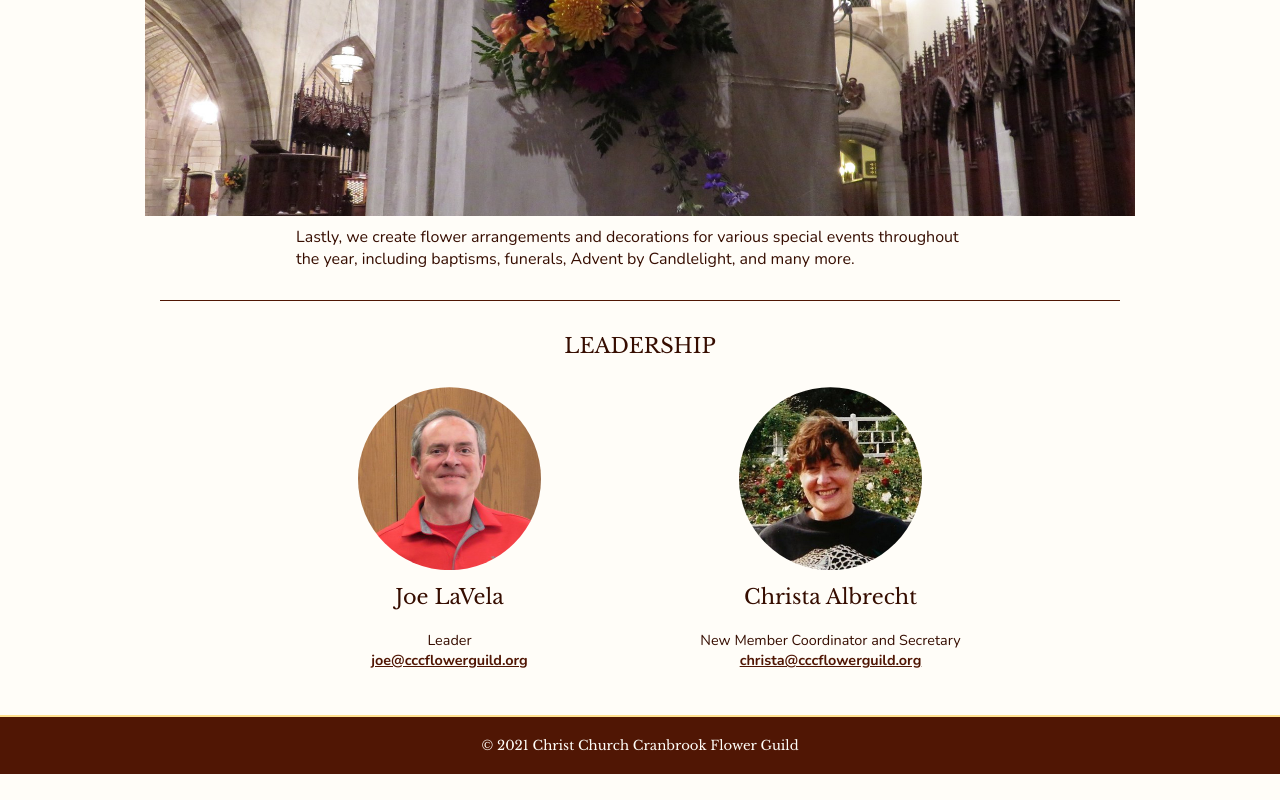
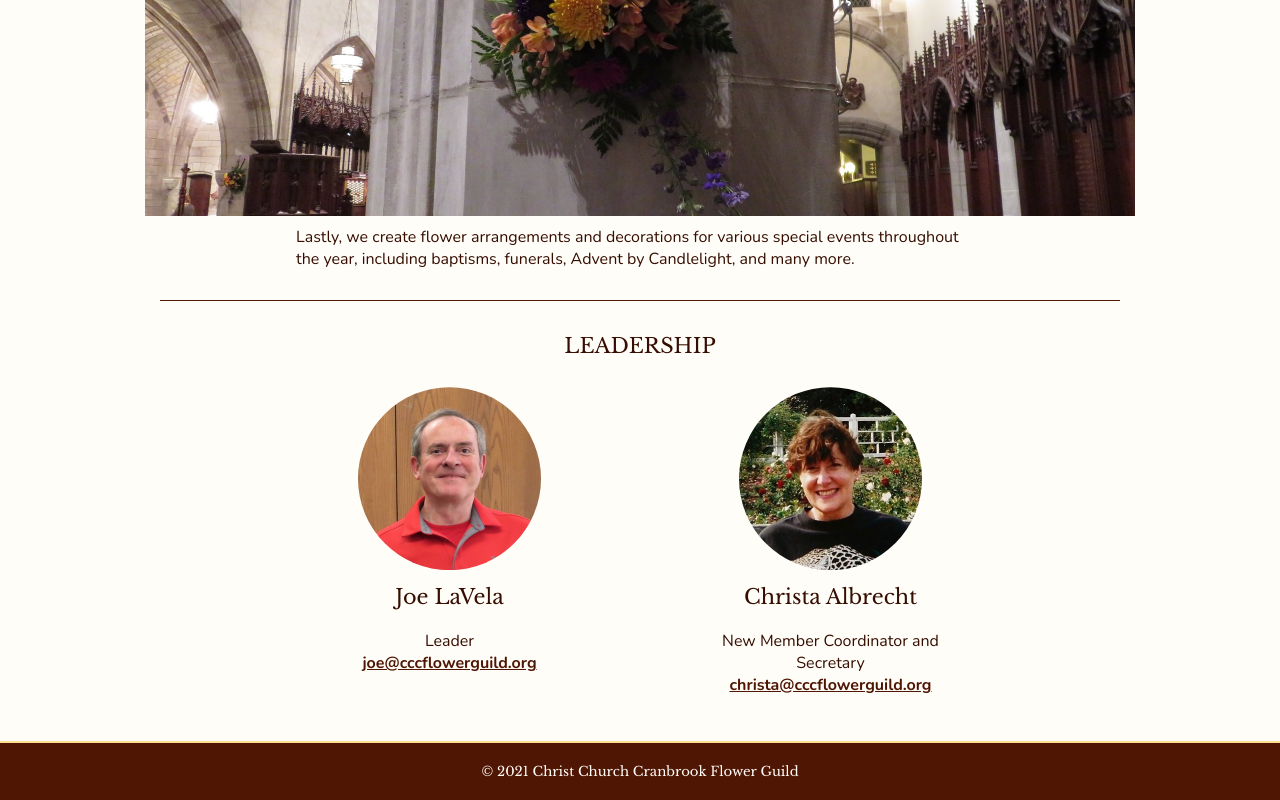
Before and after one commit to alyssadowns/flower-guild-tablet, a plain HTML site: page about.html in a window 1280 px wide. Shown: the part 4519-5319 px from the top of the page. Before the commit the page ends 5293 px from the top, so only its background shows below. Drawn offline with nearby package versions, Linux system fonts and the light colour scheme.

Commit message:
Update about.html

```diff
--- a/about.html
+++ b/about.html
@@ -82,14 +82,14 @@
             <div id="Joe">
                 <img class="clip-circle" src="images/Joe.jpg" alt="Headshot of Joe LaVela">
                 <h2>Joe LaVela</h2>
-                <h4>Leader<br>
-                <a href="mailto:joe@cccflowerguild.org">joe@cccflowerguild.org</a></h4>
+                <p>Leader<br>
+                <a href="mailto:joe@cccflowerguild.org">joe@cccflowerguild.org</a></p>
             </div>
             <div id="Christa">
                 <img class="clip-circle" src="images/christa.jpg" alt="Headshot of Christa Albrecht">
                 <h2>Christa Albrecht</h2>
-                <h4>New Member Coordinator and Secretary<br>
-                    <a href="mailto:christa@cccflowerguild.org">christa@cccflowerguild.org</a></h4>
+                <p>New Member Coordinator and Secretary<br>
+                    <a href="mailto:christa@cccflowerguild.org">christa@cccflowerguild.org</a></p>
             </div>
         </div>
     </main>
```
